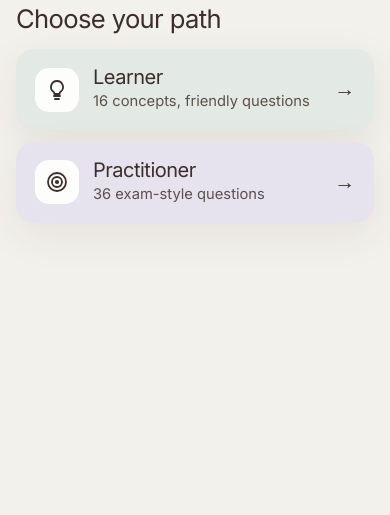
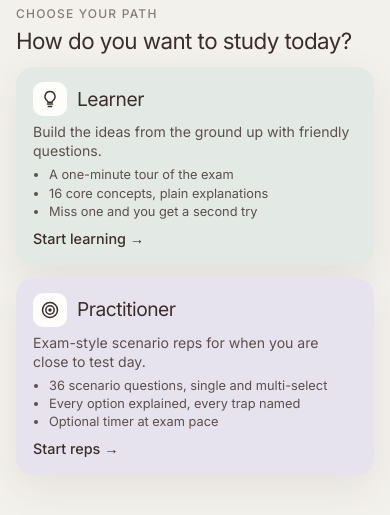
Before and after one commit to pranav-casper/architect-prep, a plain HTML site: page public/index.html in a window 390 px wide. Both pictures are taken after typing "name@example.com" into the empty fields and a click on the button "Next". Shown: the part 49-564 px from the top of the page. Drawn offline with Linux system fonts and the light colour scheme.

Commit message:
Restore full path cards at a compact size
Brings back the original card content (icon, description, bullets,
start link) with tighter spacing and type so both cards fit on a
phone screen without scrolling.

Co-Authored-By: Claude Opus 5.5 <noreply@anthropic.com>

```diff
--- a/public/index.html
+++ b/public/index.html
@@ -95,20 +95,21 @@ main { max-width: 720px; margin: 0 auto; }
 @media (max-width: 520px) { .facts { grid-template-columns: repeat(2, 1fr); } }
 
 /* Path choice */
-.paths { display: grid; grid-template-columns: 1fr; gap: 12px; }
-.path { text-align: left; cursor: pointer; border: 1.5px solid transparent; background: var(--surface); border-radius: 18px; padding: 16px 18px; display: flex; align-items: center; gap: 14px; transition: transform .2s, border-color .2s, box-shadow .2s; box-shadow: var(--shadow); }
-.path:hover { transform: translateY(-2px); border-color: var(--ink); }
-.path-text { flex: 1; display: flex; flex-direction: column; gap: 2px; min-width: 0; }
-.path h2 { font-size: 1.25rem; }
-.path p { color: var(--body-ink); font-size: .92rem; margin: 0; }
-.path .go { font-size: 1.3rem; }
-.path-icon { width: 44px; height: 44px; flex: none; border-radius: 14px; display: grid; place-items: center; }
-.path-icon svg { width: 24px; height: 24px; }
+.paths { display: grid; grid-template-columns: 1fr 1fr; gap: 12px; }
+@media (max-width: 600px) { .paths { grid-template-columns: 1fr; } }
+.path { text-align: left; cursor: pointer; border: 1.5px solid transparent; background: var(--surface); border-radius: 18px; padding: 14px 16px; display: flex; flex-direction: column; gap: 6px; transition: transform .2s, border-color .2s, box-shadow .2s; box-shadow: var(--shadow); }
+.path:hover { transform: translateY(-3px); border-color: var(--ink); }
+.path-head { display: flex; align-items: center; gap: 10px; }
+.path h2 { font-size: 1.2rem; }
+.path p { color: var(--body-ink); font-size: .88rem; margin: 0; line-height: 1.35; }
+.path ul { margin: 0; padding-left: 16px; color: var(--body-ink); font-size: .8rem; display: flex; flex-direction: column; gap: 1px; line-height: 1.35; }
+.path-icon { width: 34px; height: 34px; flex: none; border-radius: 10px; display: grid; place-items: center; }
+.path-icon svg { width: 20px; height: 20px; }
 .path.learn { background: var(--t1); }
 .path.learn .path-icon { background: var(--surface); color: var(--ink); }
 .path.prac { background: var(--t4); }
 .path.prac .path-icon { background: var(--surface); color: var(--ink); }
-.path .go { font-weight: 500; color: var(--ink); }
+.path .go { margin-top: 2px; font-weight: 500; font-size: .9rem; color: var(--ink); }
 
 /* Intro walkthrough */
 .intro { min-height: 440px; display: flex; flex-direction: column; gap: 20px; }
@@ -313,18 +314,20 @@ function welcome() {
 function choosePath() {
   keyHandler = null; topbar();
   const nL = DATA.learner.concepts.length, nP = DATA.practitioner.scenarios.reduce((s, x) => s + x.questions.length, 0);
-  show(`<div class="stack" style="gap:16px">
-    <h1 style="font-size:clamp(1.6rem,6vw,2.2rem)">Choose your path</h1>
+  show(`<div class="stack" style="gap:14px">
+    <div class="stack" style="gap:4px"><span class="eyebrow">Choose your path</span><h1 style="font-size:clamp(1.4rem,5.5vw,2rem);line-height:1.15">How do you want to study today?</h1></div>
     <div class="paths">
       <button class="path learn" id="goLearn" type="button">
-        <span class="path-icon" aria-hidden="true"><svg viewBox="0 0 24 24" fill="none" stroke="currentColor" stroke-width="1.8" stroke-linecap="round" stroke-linejoin="round"><path d="M9 18h6M10 21h4M12 3a6 6 0 0 0-3.6 10.8c.6.5 1 1.2 1 2V16h5.2v-.2c0-.8.4-1.5 1-2A6 6 0 0 0 12 3Z"/></svg></span>
-        <span class="path-text"><h2>Learner</h2><p>${nL} concepts, friendly questions</p></span>
-        <span class="go" aria-hidden="true">→</span>
+        <span class="path-head"><span class="path-icon" aria-hidden="true"><svg viewBox="0 0 24 24" fill="none" stroke="currentColor" stroke-width="1.8" stroke-linecap="round" stroke-linejoin="round"><path d="M9 18h6M10 21h4M12 3a6 6 0 0 0-3.6 10.8c.6.5 1 1.2 1 2V16h5.2v-.2c0-.8.4-1.5 1-2A6 6 0 0 0 12 3Z"/></svg></span><h2>Learner</h2></span>
+        <p>Build the ideas from the ground up with friendly questions.</p>
+        <ul><li>A one-minute tour of the exam</li><li>${nL} core concepts, plain explanations</li><li>Miss one and you get a second try</li></ul>
+        <span class="go">Start learning →</span>
       </button>
       <button class="path prac" id="goPrac" type="button">
-        <span class="path-icon" aria-hidden="true"><svg viewBox="0 0 24 24" fill="none" stroke="currentColor" stroke-width="1.8" stroke-linecap="round" stroke-linejoin="round"><circle cx="12" cy="12" r="9"/><circle cx="12" cy="12" r="5"/><circle cx="12" cy="12" r="1.2" fill="currentColor"/></svg></span>
-        <span class="path-text"><h2>Practitioner</h2><p>${nP} exam-style questions</p></span>
-        <span class="go" aria-hidden="true">→</span>
+        <span class="path-head"><span class="path-icon" aria-hidden="true"><svg viewBox="0 0 24 24" fill="none" stroke="currentColor" stroke-width="1.8" stroke-linecap="round" stroke-linejoin="round"><circle cx="12" cy="12" r="9"/><circle cx="12" cy="12" r="5"/><circle cx="12" cy="12" r="1.2" fill="currentColor"/></svg></span><h2>Practitioner</h2></span>
+        <p>Exam-style scenario reps for when you are close to test day.</p>
+        <ul><li>${nP} scenario questions, single and multi-select</li><li>Every option explained, every trap named</li><li>Optional timer at exam pace</li></ul>
+        <span class="go">Start reps →</span>
       </button>
     </div></div>`);
   $("#goLearn").onclick = () => intro(0);
```
Also changed, not shown: src/index.html (+21 -18 lines).
